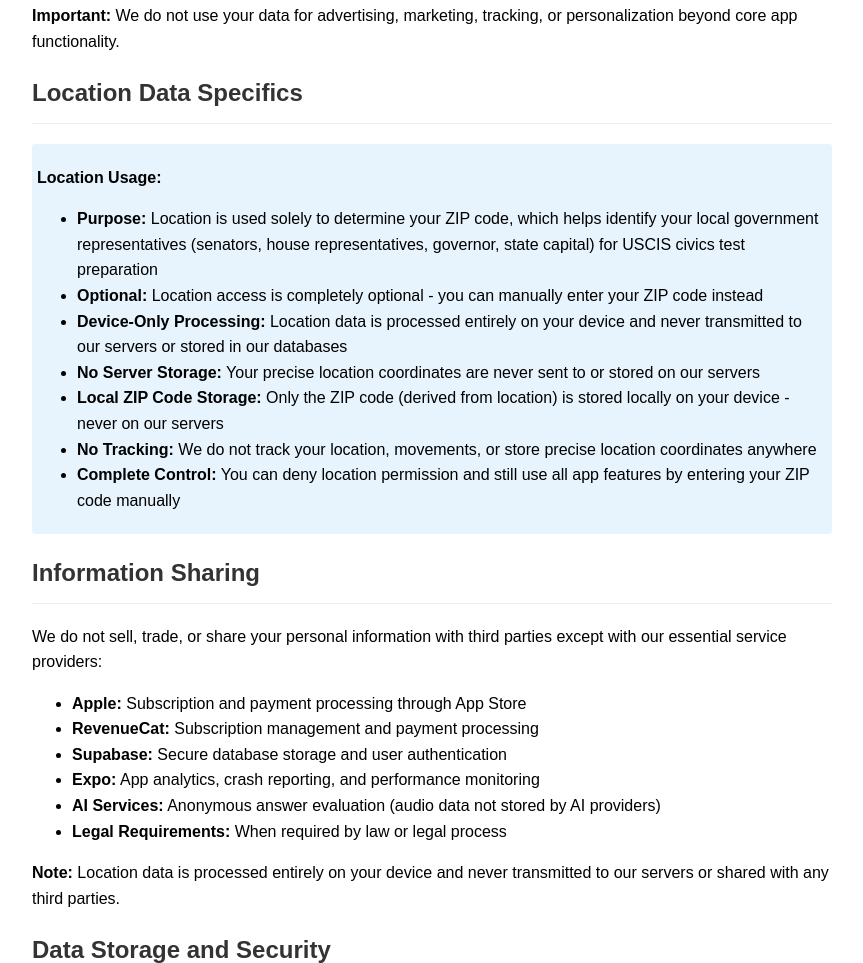
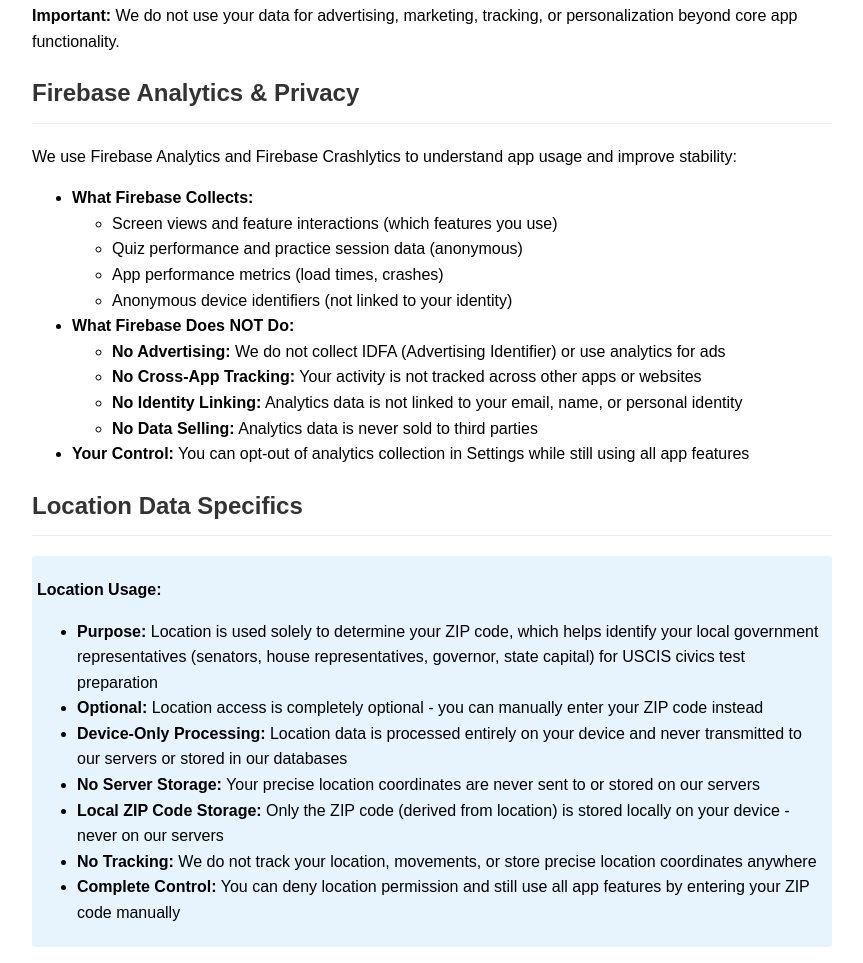
Before and after one commit to vishwesh9/usic-interview-support, a plain HTML site: page privacy.html in a window 1280 px wide. Shown: the part 1074-2037 px from the top of the page, without its empty margins (208-1071 px from the left). Drawn offline with Linux system fonts and the light colour scheme.

Commit message:
Update privacy.html

```diff
--- a/privacy.html
+++ b/privacy.html
@@ -16,7 +16,7 @@
     <h1>Privacy Policy for US Citizenship Test Trainer</h1>
 
     <div class="updated">
-        <strong>Last Updated:</strong> January 2025
+        <strong>Last Updated:</strong> October 2024
     </div>
 
     <h2>Information We Collect</h2>
@@ -59,6 +59,28 @@
     </ul>
     <p><strong>Important:</strong> We do not use your data for advertising, marketing, tracking, or personalization beyond core app functionality.</p>
 
+    <h2>Firebase Analytics & Privacy</h2>
+    <p>We use Firebase Analytics and Firebase Crashlytics to understand app usage and improve stability:</p>
+    <ul>
+        <li><strong>What Firebase Collects:</strong>
+            <ul>
+                <li>Screen views and feature interactions (which features you use)</li>
+                <li>Quiz performance and practice session data (anonymous)</li>
+                <li>App performance metrics (load times, crashes)</li>
+                <li>Anonymous device identifiers (not linked to your identity)</li>
+            </ul>
+        </li>
+        <li><strong>What Firebase Does NOT Do:</strong>
+            <ul>
+                <li><strong>No Advertising:</strong> We do not collect IDFA (Advertising Identifier) or use analytics for ads</li>
+                <li><strong>No Cross-App Tracking:</strong> Your activity is not tracked across other apps or websites</li>
+                <li><strong>No Identity Linking:</strong> Analytics data is not linked to your email, name, or personal identity</li>
+                <li><strong>No Data Selling:</strong> Analytics data is never sold to third parties</li>
+            </ul>
+        </li>
+        <li><strong>Your Control:</strong> You can opt-out of analytics collection in Settings while still using all app features</li>
+    </ul>
+
     <h2>Location Data Specifics</h2>
     <div class="highlight">
         <p><strong>Location Usage:</strong></p>
@@ -79,7 +101,7 @@
         <li><strong>Apple:</strong> Subscription and payment processing through App Store</li>
         <li><strong>RevenueCat:</strong> Subscription management and payment processing</li>
         <li><strong>Supabase:</strong> Secure database storage and user authentication</li>
-        <li><strong>Expo:</strong> App analytics, crash reporting, and performance monitoring</li>
+        <li><strong>Firebase (Google):</strong> Anonymous app usage analytics and crash reporting (data not linked to identity, no ad tracking)</li>
         <li><strong>AI Services:</strong> Anonymous answer evaluation (audio data not stored by AI providers)</li>
         <li><strong>Legal Requirements:</strong> When required by law or legal process</li>
     </ul>
@@ -129,11 +151,18 @@
         <li><strong>Apple App Store:</strong> Payment processing and app distribution</li>
         <li><strong>RevenueCat:</strong> Subscription management and payment processing</li>
         <li><strong>Supabase:</strong> Database hosting and user authentication services</li>
-        <li><strong>Expo:</strong> App development platform providing analytics and crash reporting</li>
+        <li><strong>Firebase Analytics (Google):</strong> Anonymous app usage analytics (no advertising, no cross-app tracking)</li>
+        <li><strong>Firebase Crashlytics (Google):</strong> Crash reporting and diagnostics for app stability</li>
         <li><strong>AI Evaluation Services:</strong> Third-party AI services for answer evaluation (data not stored)</li>
     </ul>
     <p>We encourage you to review the privacy policies of these services to understand how they handle your information.</p>
-    <p><strong>Note:</strong> Location data is not shared with any of these third-party services.</p>
+    <p><strong>Important Privacy Notes:</strong></p>
+    <ul>
+        <li>Location data is not shared with any of these third-party services</li>
+        <li>Firebase Analytics data is anonymous and not used for advertising or user profiling</li>
+        <li>We do not collect IDFA (Identifier for Advertisers)</li>
+        <li>Analytics data is not linked to your personal identity</li>
+    </ul>
 
     <h2>International Users</h2>
     <p>Our services are provided from the United States. If you are accessing our app from outside the United States, please be aware that your information may be transferred to, stored, and processed in the United States where our servers are located and our central database is operated.</p>
```
